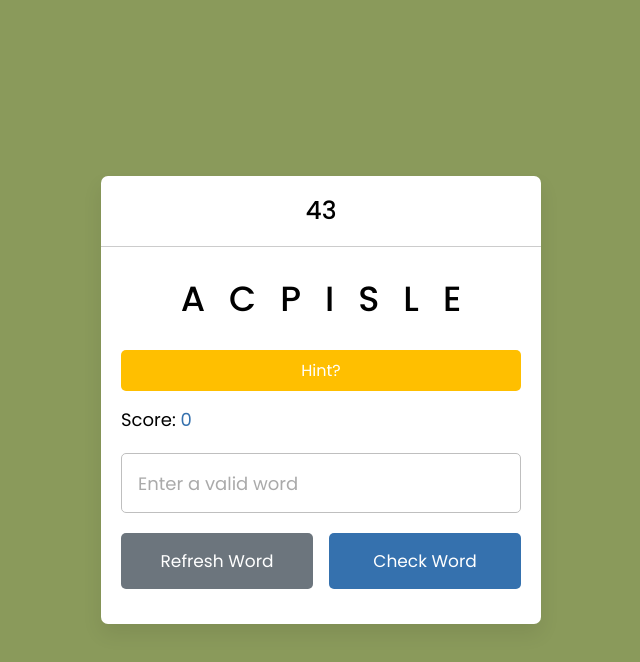
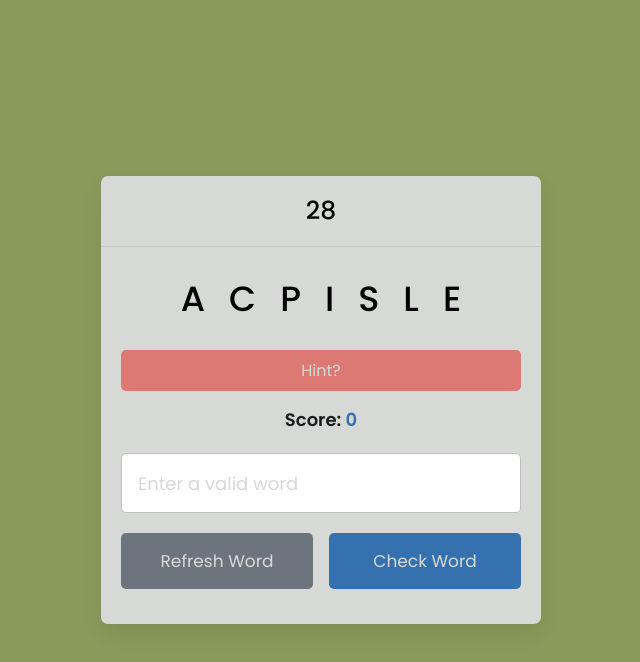
Before and after one commit to elipappas/js-project, a website: page index.html in a window 1280 px wide. Both pictures are taken after a click on the button "Start the Game". Shown: the whole page, without its empty margins (319-959 px from the left). Drawn offline with Linux system fonts and the light colour scheme; no server answers.

Commit message:
update style

```diff
--- a/index.html
+++ b/index.html
@@ -21,7 +21,7 @@
             <div class="details">
               <button class = "hint" id="hint">Hint?<span id="hintSpan" style="display:none"></span></button>
               <!-- <p class="hint">Hint: <span></span></p> -->
-              <div class="score-area"><span>Score: </span><span class="score">0</span></div>
+              <center><div class="score-area"><span>Score: </span><span class="score">0</span></div></center>
             </div>
             <input type="text" spellcheck="false" placeholder="Enter a valid word">
             <div class="buttons">
--- a/js/script.js
+++ b/js/script.js
@@ -96,7 +96,7 @@ const winGame = () => {
 }
 
 const initGame = () => {
-    initTimer(45);
+    initTimer(30);
     let randomObj = words[Math.floor(Math.random() * words.length)];
     let wordArray = randomObj.word.split("");
     for (let i = wordArray.length - 1; i > 0; i--) {
@@ -162,7 +162,9 @@ const checkWord = () => {
         modalContent.classList.add("modal-correct");
         modalText.innerHTML = `<br>Congrats! <b>${correctWord.toUpperCase()}</b> is the correct word`;
         score++;
+        if(displayed==1){
             hintButton();
+        }
     }
 
     initGame();
--- a/style.css
+++ b/style.css
@@ -16,7 +16,7 @@ body{
 .container{
     width: 440px;
     border-radius: 7px;
-    background: #fff;
+    background: #d7d9d7;
     box-shadow: 0 10px 20px rgba(0,0,0,0.08);
 }
 .container h2{
@@ -34,7 +34,7 @@ body{
 .startBtn{
     border: none;
     outline: none;
-    color: #fff;
+    color: #d7d9d7;
     cursor: pointer;
     margin: 15px;
     padding: 10px 0;
@@ -84,10 +84,10 @@ body{
     box-shadow: 0px 2px 4px rgba(0,0,0,0.08);
 }
 .content input::placeholder{
-    color: #aaa;
+    color: #d7d9d7;
 }
 .content input:focus::placeholder{
-    color: #bfbfbf;
+    color: #d7d9d7;
 }
 .content .buttons{
     display: flex;
@@ -97,7 +97,7 @@ body{
 .buttons button{
     border: none;
     outline: none;
-    color: #fff;
+    color: #d7d9d7;
     cursor: pointer;
     padding: 15px 0;
     font-size: 17px;
@@ -123,10 +123,10 @@ body{
 .hint{
   border: none;
   outline: none;
-  color: #FFF;
+  color: #d7d9d7;
   cursor: pointer;
   padding: 8px 0;
-  background-color: #FFBF00;
+  background-color: #dd7973;
   font-size: 16px;
   border-radius: 5px;
   width: 100%;
@@ -169,7 +169,7 @@ body{
 
   /* The Close Button */
   .close {
-    color: #aaaaaa;
+    color: #d7d9d7;
     float: right;
     font-size: 28px;
     font-weight: bold;
@@ -185,7 +185,8 @@ body{
   .score-area {
     padding-top: 15px;
     font-size: 18px;
-    color: black;
+    color: #1C1C1E;
+    font-weight: bold;
   }
 
   .score {
```
Lines whose indentation alone changed are shown as unchanged.
